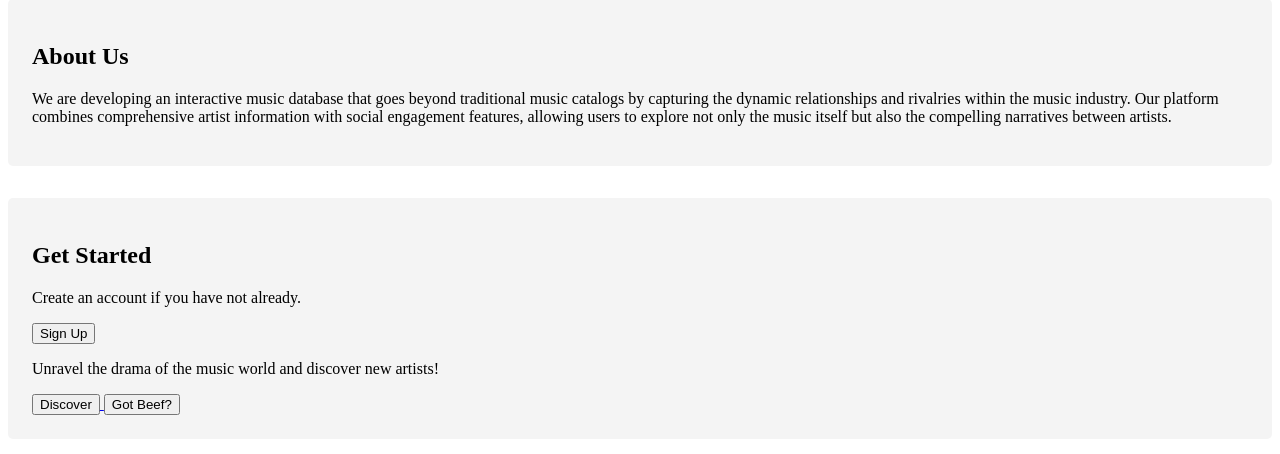
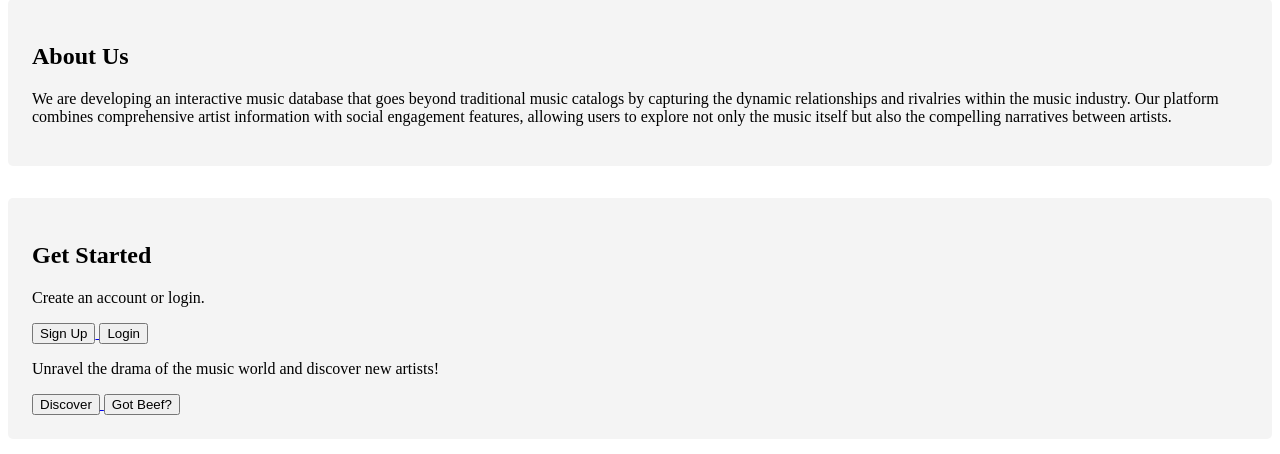
Before and after one commit to emmaculley/musicfansite, a Flask app: page / in a window 1280 px wide. Shown: the part 115-569 px from the top of the page. Run offline with Flask 3, Linux system fonts and the light colour scheme.

Commit message:
Emma changes

```diff
--- a/templates/main.html
+++ b/templates/main.html
@@ -40,9 +40,12 @@
 
         <div class="section">
             <h2>Get Started</h2>
-            <p>Create an account if you have not already.</p>
+            <p>Create an account or login.</p>
             <a href="{{ url_for('signup') }}">
             <button type="button">Sign Up</button>
+            </a>
+            <a href="{{ url_for('login') }}">
+            <button type="button">Login</button>
             </a>
             <p>Unravel the drama of the music world and discover new artists!</p>
             <a href="{{ url_for('discover_home') }}">
```
